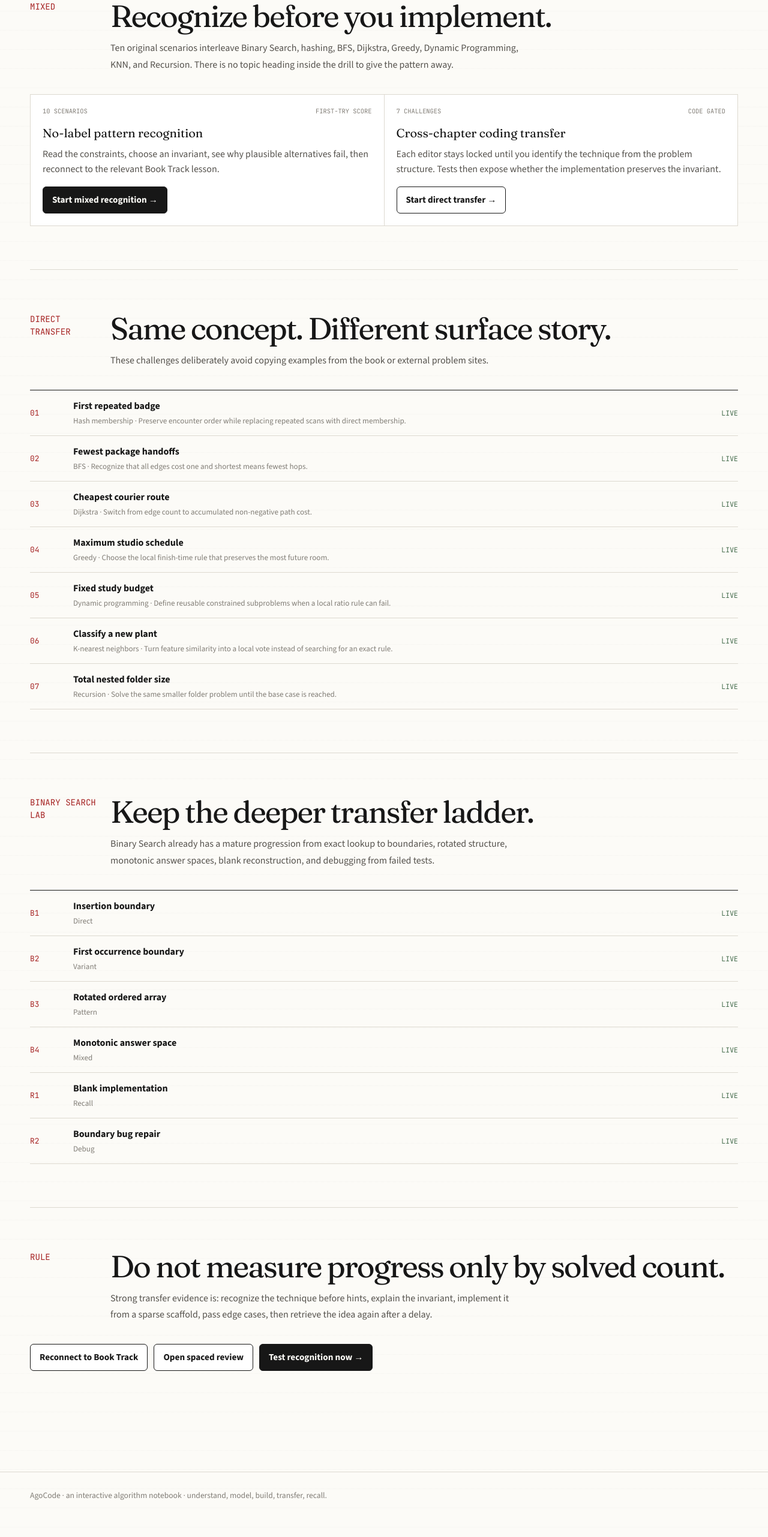
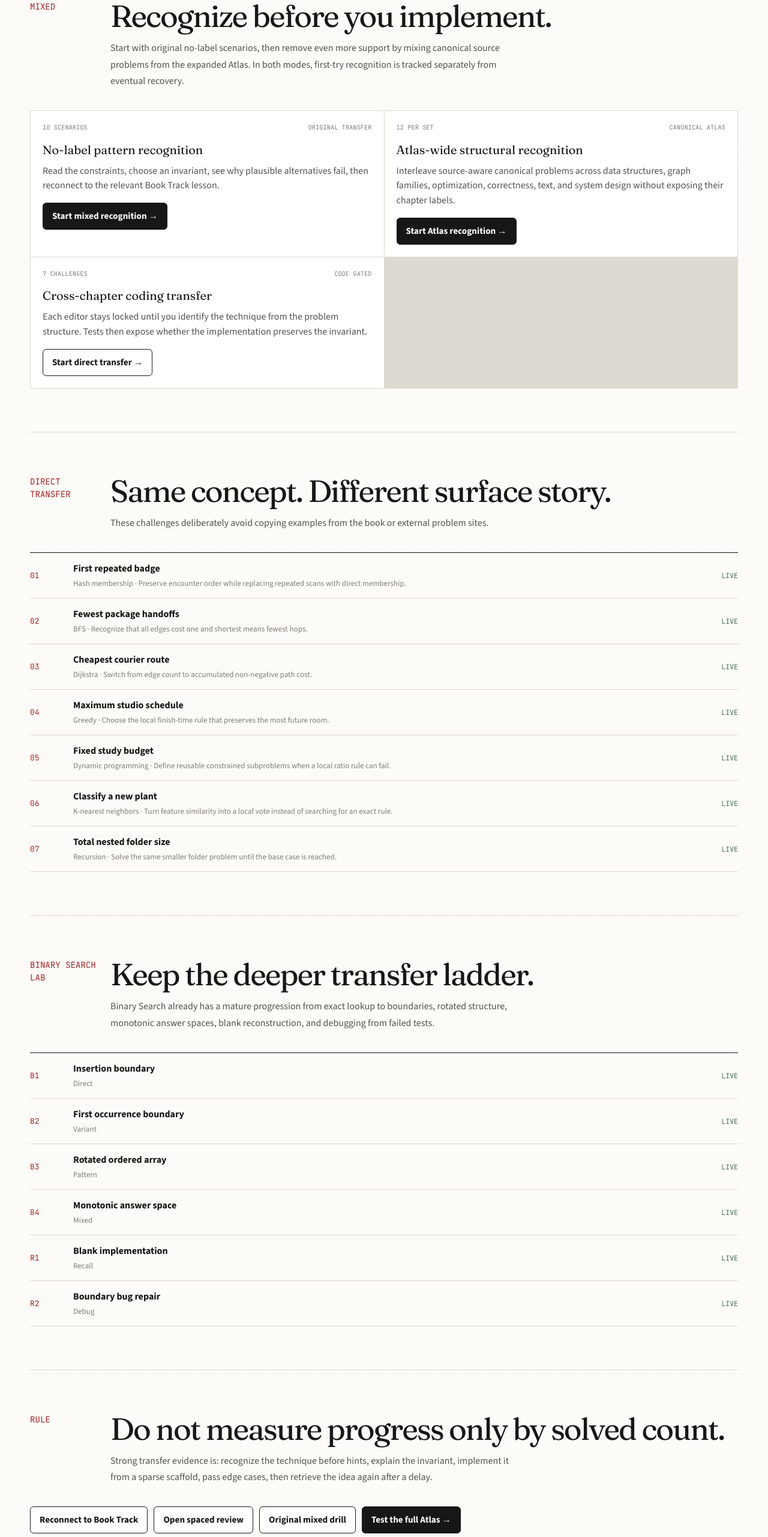
Before and after one commit to anatwork14/agocode, a Next.js app: page /practice in a window 1280 px wide. Shown: the part 1390-3953 px from the top of the page at 60% size. Built offline with nearby package versions, Linux system fonts and the light colour scheme.

Commit message:
feat: connect atlas-wide recognition to transfer track

```diff
--- a/app/practice/page.tsx
+++ b/app/practice/page.tsx
@@ -44,18 +44,24 @@ export default function PracticePage() {
             <div>
               <h2>Recognize before you implement.</h2>
               <p>
-                Ten original scenarios interleave Binary Search, hashing, BFS, Dijkstra, Greedy, Dynamic Programming,
-                KNN, and Recursion. There is no topic heading inside the drill to give the pattern away.
+                Start with original no-label scenarios, then remove even more support by mixing canonical source problems from
+                the expanded Atlas. In both modes, first-try recognition is tracked separately from eventual recovery.
               </p>
             </div>
           </div>
 
           <div className="practice-domain-grid">
             <article className="practice-domain-card">
-              <div className="practice-domain-card__meta"><span>10 scenarios</span><span>first-try score</span></div>
+              <div className="practice-domain-card__meta"><span>10 scenarios</span><span>original transfer</span></div>
               <h3>No-label pattern recognition</h3>
               <p>Read the constraints, choose an invariant, see why plausible alternatives fail, then reconnect to the relevant Book Track lesson.</p>
               <Link className="button button--primary" href="/practice/mixed">Start mixed recognition →</Link>
+            </article>
+            <article className="practice-domain-card">
+              <div className="practice-domain-card__meta"><span>12 per set</span><span>canonical atlas</span></div>
+              <h3>Atlas-wide structural recognition</h3>
+              <p>Interleave source-aware canonical problems across data structures, graph families, optimization, correctness, text, and system design without exposing their chapter labels.</p>
+              <Link className="button button--primary" href="/practice/atlas">Start Atlas recognition →</Link>
             </article>
             <article className="practice-domain-card">
               <div className="practice-domain-card__meta"><span>7 challenges</span><span>code gated</span></div>
@@ -126,7 +132,8 @@ export default function PracticePage() {
           <div className="action-row">
             <Link className="button" href="/learn">Reconnect to Book Track</Link>
             <Link className="button" href="/review">Open spaced review</Link>
-            <Link className="button button--primary" href="/practice/mixed">Test recognition now →</Link>
+            <Link className="button" href="/practice/mixed">Original mixed drill</Link>
+            <Link className="button button--primary" href="/practice/atlas">Test the full Atlas →</Link>
           </div>
         </section>
       </div>
```
